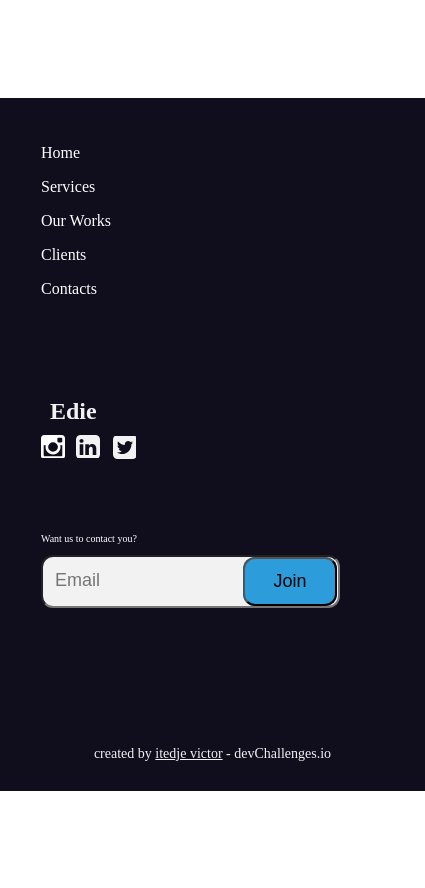
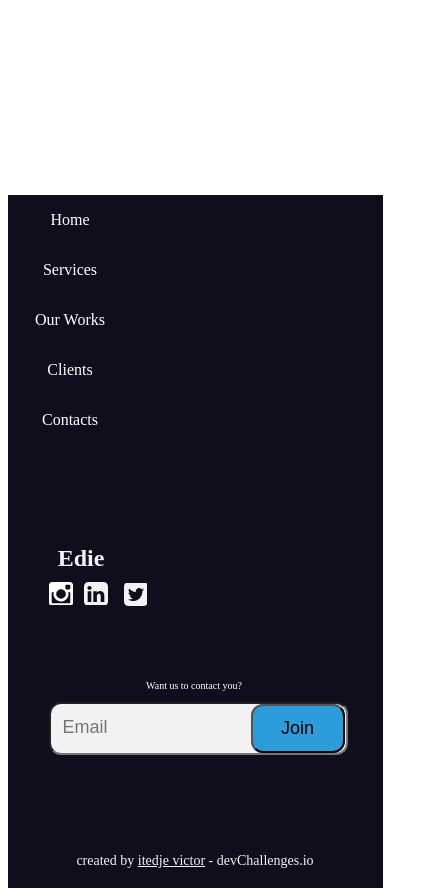
Before and after one commit to victor-itedje/ediespage, a plain HTML site: page index.html in a window 390 px wide. Shown: the part 5741-6629 px from the top of the page, 425 px wide, since content can reach past the window. Before the commit the page ends 6532 px from the top, so only its background shows below. Drawn offline with Linux system fonts and the light colour scheme.

Commit message:
footer and padding

```diff
--- a/index.html
+++ b/index.html
@@ -1,5 +1,6 @@
 <!DOCTYPE html>
 <html>
+
 <head>
 
   <meta charset="utf-8">
@@ -7,6 +8,7 @@
   <link rel="stylesheet" href="styles.css">
 
 </head>
+
 <body>
   <div id="body">
     <div class="head">
@@ -38,7 +40,7 @@
     </div>
 
     <div id="first-image">
-      <img  id="first" src="heroImage.jpg">
+      <img id="first" src="heroImage.jpg">
     </div>
 
     <div id="story">
@@ -46,14 +48,15 @@
     </div>
 
     <div id="transform">
-      <p id="transformation">We help transform your ideas into real <br>world applications that will outperform <br>your toughest competition and help you <br>achieve your strategic goals in short <br>period of time.</p>
+      <p id="transformation">We help transform your ideas into real <br>world applications that will outperform <br>your
+        toughest competition and help you <br>achieve your strategic goals in short <br>period of time.</p>
     </div>
 
 
     <div class="contact">
 
       <div class="outreach">
-      <label  class="email" for="Email">Want us to contact you?<input placeholder="Email" id="Email" name="Email"
+        <label class="email" for="Email">Want us to contact you?<input placeholder="Email" id="Email" name="Email"
             class="block" type="email" required /></label>
       </div>
       <div id="join">
@@ -72,7 +75,7 @@
       <div id="editcon">
 
         <div id="editcontainer">
-              <img  id="edit" src="edit.png">
+          <img id="edit" src="edit.png">
         </div>
 
         <div id="ui">
@@ -80,7 +83,8 @@
         </div>
 
         <div class="lorem">
-              <p class="ipsum">Lorem ipsum dolor sit amet, <br>consectetur adipiscing elit. Duis a<br>metus ac nulla consequat aliquet<br>id quis turpis.</p>
+          <p class="ipsum">Lorem ipsum dolor sit amet, <br>consectetur adipiscing elit. Duis a<br>metus ac nulla
+            consequat aliquet<br>id quis turpis.</p>
         </div>
 
         <div class="getstarted">
@@ -92,18 +96,19 @@
 
       <div id="frontendcontainer">
         <div id="frontendicon">
-              <img  id="front" src="code.png">
+          <img id="front" src="code.png">
         </div>
 
         <div id="frontend">
           <p id="fr">Front End</p>
         </div>
 
-           <div  id="lr" class="lorem">
-                  <p class="ipsum">Lorem ipsum dolor sit amet, <br>consectetur adipiscing elit. Duis a<br>metus ac nulla consequat aliquet<br>id quis turpis.</p>
+        <div id="lr" class="lorem">
+          <p class="ipsum">Lorem ipsum dolor sit amet, <br>consectetur adipiscing elit. Duis a<br>metus ac nulla
+            consequat aliquet<br>id quis turpis.</p>
         </div>
 
-          <div  id="str" class="getstarted">
+        <div id="str" class="getstarted">
           <p id="secondgetstarted" class="started">Get started</p>
         </div>
 
@@ -112,7 +117,7 @@
       <div id="back">
 
         <div id="storage">
-                  <img  id="address" src="storage.png">
+          <img id="address" src="storage.png">
         </div>
 
 
@@ -122,11 +127,12 @@
 
 
         <div id="rem" class="lorem">
-                <p  class="ipsum">Lorem ipsum dolor sit amet, <br>consectetur adipiscing elit. Duis a<br>metus ac nulla consequat aliquet<br>id quis turpis.</p>
+          <p class="ipsum">Lorem ipsum dolor sit amet, <br>consectetur adipiscing elit. Duis a<br>metus ac nulla
+            consequat aliquet<br>id quis turpis.</p>
         </div>
 
 
-          <div  id="thirdgetstarted" class="getstarted">
+        <div id="thirdgetstarted" class="getstarted">
           <p class="started">Get started</p>
         </div>
 
@@ -237,7 +243,7 @@
     <div id="people">
 
       <div id="firstperson">
-  <img id="firstpersonimg"  src="person3.png">
+        <img id="firstpersonimg" src="person3.png">
       </div>
 
       <div id="ndpeople">
@@ -253,7 +259,8 @@
     </div>
 
     <div id="result">
-  <p id="fastresult">“Fast and outstanding results. Edie understands <br>their customer’s needs. They have a young <br>and talented team.”    </p>
+      <p id="fastresult">“Fast and outstanding results. Edie understands <br>their customer’s needs. They have a young
+        <br>and talented team.” </p>
     </div>
 
     <div id="carlos">
@@ -269,7 +276,8 @@
       <p id="decorate">The Decorate Gatsby</p>
     </div>
 
-<div id="lastrectangle">
+    </div>
+  <footer id="lastrectangle">
     <div id="ndservices">
       <p class="ndservice">Home</p>
 
@@ -300,13 +308,13 @@
 
     <div id="ndcontact" class="contact">
 
-  <div  class="outreach">
-    <label id="ndemail" class="email" for="Email">Want us to contact you?<input placeholder="Email" id="Email" name="Email"
-      class="block" type="email" required /></label>
+      <div class="outreach">
+        <label id="ndemail" class="email" for="Email">Want us to contact you?<input placeholder="Email" id="Email"
+            name="Email" class="block" type="email" required /></label>
       </div>
+
       <div id="join">
         <input id="Join" type="submit" value="Join">
-    <!-- <p id="Join">Join</p> -->
       </div>
 
     </div>
@@ -317,10 +325,8 @@
 
 
 
-</div>
-
-
-</div>
+  </footer>
 
 </body>
+
 </html>
--- a/styles.css
+++ b/styles.css
@@ -1,23 +1,26 @@
 
 
 body {
-    width: 1440px;
-    height: 5835px;
+    /* width: 1440px;
+    height: 5835px; */
     background: #FFF;
     border-radius: 8px;
-    /* margin: 0; */
-    padding: 0;
+    /* margin: 0;
+    padding: 0; */
     box-sizing: border-box;
-    display: flex;
+    margin: 0;
+    /* display: flex; */
     /* justify-content: center; */
-    margin-right: auto;
-    margin-left: auto;
+    /* margin-right: auto;
+    margin-left: auto; */
 }
+
 
 .head {
     width: 70px;
     height: 53px;
    margin-top: 42px;
+   margin-left: 52px;
 }
 
 .edie {
@@ -32,20 +35,21 @@ body {
 
 #services {
     display: flex;
-    position: relative;
+    margin-left: 850px;
+
     width: 703px;
     height: 36px;
-    left: 755px;
-    right: 56px;
-    top: -51px;
+    /* left: 755px;
+    right: 56px; */
+    margin-top: -51px;
 }
 
 #menucon {
     width: 24px;
     height: 24px;
     margin-left: 1450px;
-    display: none;
-    margin-top: -40px;
+     display: none;
+    margin-top: -20px;
 }
 
 #menu {
@@ -103,7 +107,7 @@ margin: 44px auto 0 auto;
     width: 1332px;
     height: 354px;
     margin-bottom: 42px;
-    margin-left: 50px;
+    margin-left: 120px;
 }
 
 #first {
@@ -215,6 +219,7 @@ input[type="submit"] {
     font-size: 18px;
     padding-left: 10px;
 }
+
 
 #editcon {
     width: 341px;
@@ -432,7 +437,7 @@ margin: auto;
 #dashboard-onboardcon {
     display: flex;
     flex-direction: row;
-    margin-left: 165px;
+    margin-left: 230px;
     gap: 31px;
 }
 
@@ -529,7 +534,7 @@ line-height: normal;
 #book-juicecon {
     display: flex;
     flex-direction: row;
-    margin-left: 165px;
+    margin-left: 230px;
     gap: 31px;
 }
 
@@ -831,20 +836,38 @@ font-weight: 500;
 line-height: normal;
 }
 
-#lastrectangle {
-    width: 1580px;
+/* #lastrectangle {
+    width: 100%;
+max-width: 1580px;
 height: 385px;
 flex-shrink: 0;
 background: #100E1D;
+position: relative;
+right: 40px;
 margin-top: 323px;
-position:absolute;
-left: 0;
-right:0;
-}
+ margin-left: 0;
+margin-right:0; */
+
+
+    footer {
+        text-align: center;
+  /* padding: 3px; */
+  background: #100E1D;
+  color: white;
+  width: 100%;
+  box-sizing: border-box;
+  margin: 0;
+  height: 385px;
+  margin-top: 203px;
+      }
+
 
 #ndservices {
-    margin-left: 168px;
+    margin-left: -1300px;
     margin-top: 46px;
+    display: flex;
+    flex-direction: column;
+
 }
 
 .ndservice {
@@ -879,7 +902,7 @@ right:0;
 }
 
 #twitter {
-    margin-left: 575px;
+    margin-left: -415px;
     margin-top: -22px;
 }
 
@@ -944,7 +967,8 @@ line-height: normal;
 
     #menucon {
         display: flex;
-        margin-left: 350px;
+        margin-left: 335px;
+        margin-top: -35px;
     }
 
     #services {
@@ -1356,18 +1380,22 @@ line-height: normal;
     }
 
     #ndservices {
-        margin-left: 41px;
+        margin-left: -250px;
     }
 
-    #lastrectangle {
-        width: 425px;
+    footer {
+        height: 693px;
+    }
+
+    /* #lastrectangle {
+
 height: 693px;
 flex-shrink: 0;
 margin-top: 103px;
-    }
+    } */
 
     #footer {
-        margin-bottom: -100px;
+        margin-top: 10px;
     }
 
     #ndhead {
@@ -1385,12 +1413,12 @@ margin-top: 103px;
     }
 
     #twitter {
-        margin-left: 112px;
+        margin-left: -120px;
     }
 
     #ndcontact {
         margin-left: 41px;
         margin-top: 64px;
-        margin-bottom: 150px;
+        margin-bottom: 110px;
     }
 }
```
Lines whose indentation alone changed are shown as unchanged.
